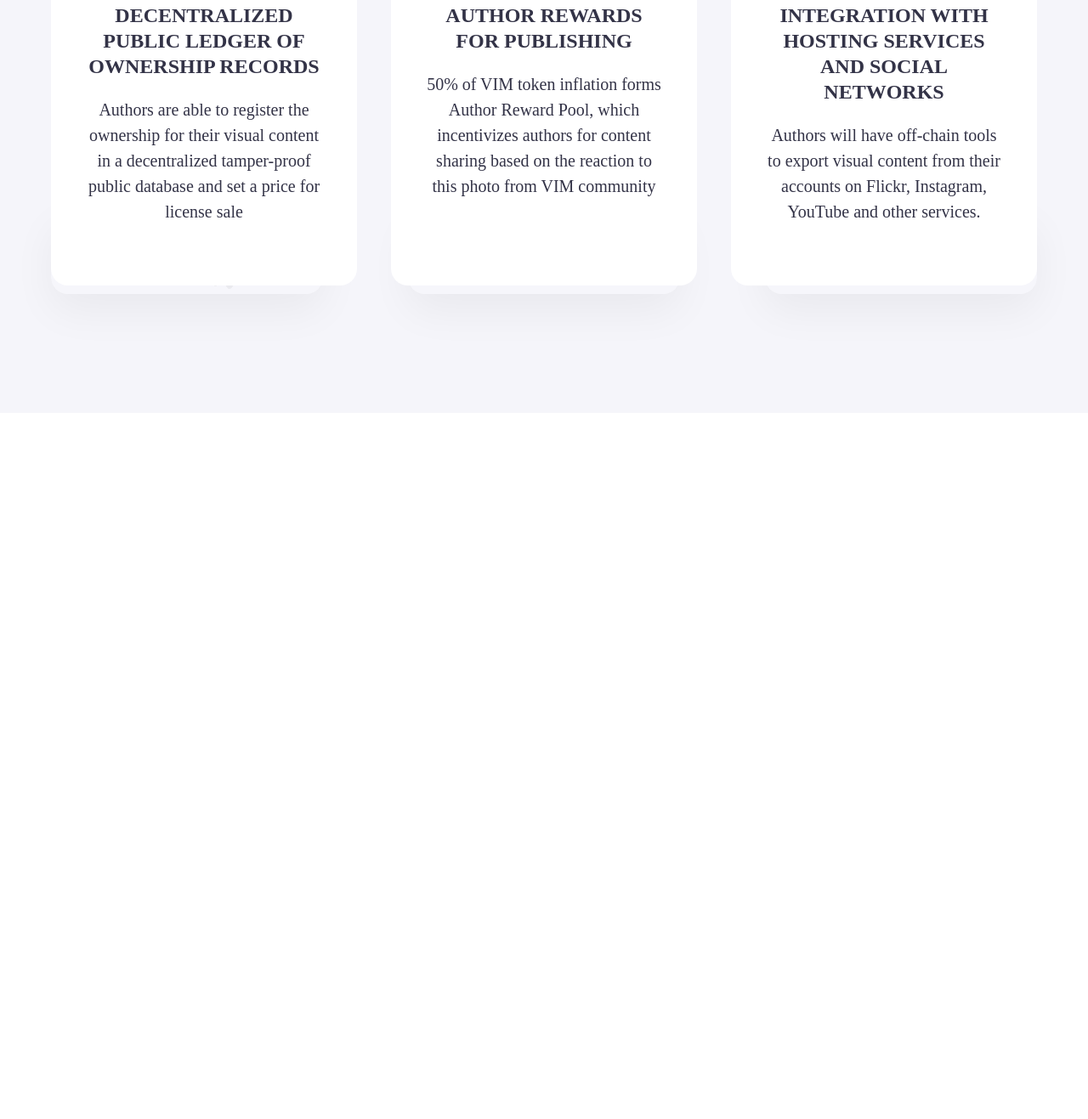
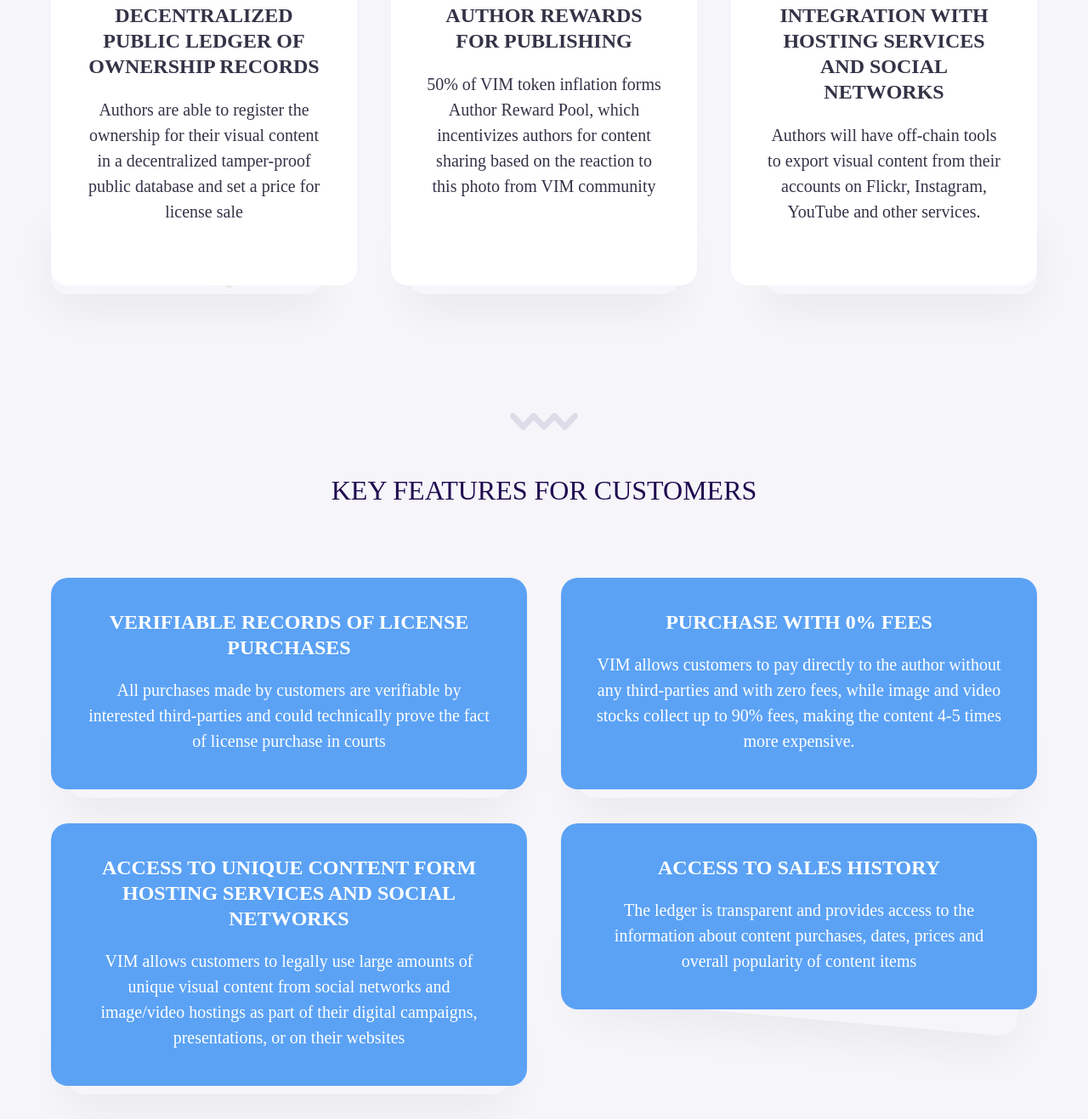
Before and after one commit to dmitryorelopt/vim-lending, a plain HTML site: page index.html in a window 1280 px wide. Shown: the part 1970-3287 px from the top of the page at 85% size. Before the commit the page ends 2456 px from the top, so only its background shows below. Drawn offline with Linux system fonts and the light colour scheme.

Commit message:
added for customers block

```diff
--- a/css/description.css
+++ b/css/description.css
@@ -88,15 +88,8 @@
     margin: 110px auto 0;
 }
 
-.title_description {
-    margin: 56px auto 0;
-    font-size: 32px;
-    color: #1f094e;
-    max-width: 1000px;
-    width: 90%;
-    text-align: center;
-    text-transform: uppercase;
-    line-height: 1.06;
+.title_description.block_title {
+    margin-top: 56px;
 }
 
 .description_description {
--- a/css/for-authors.css
+++ b/css/for-authors.css
@@ -19,13 +19,8 @@
     margin: 0 auto;
 }
 
-.title_for-authors {
-    margin: 55px auto 0;
-    text-transform: uppercase;
-    font-size: 32px;
-    line-height: 1.06;
-    text-align: center;
-    color: #1f094e;
+.title_for-authors.block_title {
+    margin-top: 55px;
 }
 
 .cards_for-author {
--- /dev/null
+++ b/css/for-customers.css
@@ -0,0 +1,70 @@
+.container_for-customers {
+    background-color: #f5f5fa;
+    padding-bottom: 100px;
+}
+
+.delimiter_for-customer {
+    margin: 0 auto;
+}
+
+.title_for-customers.block_title {
+    margin-top: 55px;
+}
+
+.cards_for-customers {
+    max-width: 1200px;
+    margin: 65px auto;
+    display: flex;
+    justify-content: flex-start;
+    align-items: flex-start;
+    flex-wrap: wrap;
+
+}
+
+.card_for-customers {
+    position: relative;
+    width: 560px;
+    padding: 37px 40px 42px;
+    border-radius: 20px;
+    background-color: #5ba2f5;
+    margin: 20px;
+    z-index: 10;
+}
+
+.title-card_for-customers {
+    font-size: 24px;
+    font-weight: bold;
+    line-height: 1.25;
+    text-align: center;
+    text-transform: uppercase;
+    color: #ffffff;
+}
+
+.description-card_for-customers {
+    margin-top: 20px;
+    font-size: 20px;
+    font-weight: 300;
+    line-height: 1.5;
+    text-align: center;
+    color: #ffffff;
+}
+
+.wrapper-fro-substrate_for-customers {
+    position: relative;
+}
+
+.substrate-card_for-customers {
+    position: absolute;
+    width: 520px;
+    max-width: 93%;
+    height: 100px;
+    border-radius: 20px;
+    left: 40px;
+    bottom: 10px;
+    background-color: rgba(255, 255, 255, 0.05);
+    box-shadow: 0 20px 50px 0 rgba(0, 0, 0, 0.05);
+}
+
+.rotate-5 {
+    transform: rotate(5deg);
+}
--- a/css/main.css
+++ b/css/main.css
@@ -1,7 +1,7 @@
 @import "./title.css";
 @import "./description.css";
 @import "./for-authors.css";
-
+@import "./for-customers.css";
 
 body {
     margin: 0;
@@ -53,3 +53,15 @@
     justify-content: center;
     align-items: center;
 }
+
+.block_title {
+    font-size: 32px;
+    line-height: 1.06;
+    letter-spacing: normal;
+    text-align: center;
+    color: #1f094e;
+    margin: 0 auto;
+    text-transform: uppercase;
+    max-width: 1000px;
+    width: 90%;
+}
--- a/css/title.css
+++ b/css/title.css
@@ -35,7 +35,7 @@
     color: white;
 }
 
-.title_title {
+.title {
     margin-top: 167px;
     font-size: 56px;
     color: white;
--- a/index.html
+++ b/index.html
@@ -15,7 +15,7 @@
         <a class="content_center" href="#3">menu</a>
         <a class="content_center main-btn_title" href="#1">menu</a>
     </div>
-    <div class="title_title">
+    <div class="title">
         TOKENIZE YOUR VISUAL CONTENT
     </div>
     <div class="description_title">
@@ -42,7 +42,7 @@
             <div class="small-circle_description right-small-circle_description"></div>
         </div>
         <div class="big-delimiter delimiter_description"></div>
-        <div class="title_description">
+        <div class="title_description block_title">
             VIM is a decentralized ledger for copyright registration of media assets governed by its stakeholders
         </div>
         <div class="description_description">
@@ -57,9 +57,10 @@
 <div class="container_for-authors">
     <div class="background_for-authors"></div>
     <div class="big-delimiter delimiter_for-authors"></div>
-    <div class="title_for-authors">
+    <div class="title_for-authors block_title">
         Key features for Authors
     </div>
+    <div class="cards_for-author content_center">
         <div class="cards_for-author content_center">
             <div class="card_for-authors">
                 <div class="circle_for-author content_center">
@@ -70,7 +71,8 @@
                         Decentralized public ledger of ownership records
                     </div>
                     <div class="description-card_for-authors">
-                    Authors are able to register the ownership for their visual content in a decentralized tamper-proof
+                        Authors are able to register the ownership for their visual content in a decentralized
+                        tamper-proof
                         public database and set a price for license sale
                     </div>
                 </div>
@@ -86,7 +88,8 @@
                         Author rewards for publishing
                     </div>
                     <div class="description-card_for-authors">
-                    50% of VIM token inflation forms Author Reward Pool, which incentivizes authors for content sharing
+                        50% of VIM token inflation forms Author Reward Pool, which incentivizes authors for content
+                        sharing
                         based on the reaction to this photo from VIM community
                     </div>
                 </div>
@@ -102,7 +105,8 @@
                         Integration with hosting services and social networks
                     </div>
                     <div class="description-card_for-authors">
-                    Authors will have off-chain tools to export visual content from their accounts on Flickr, Instagram,
+                        Authors will have off-chain tools to export visual content from their accounts on Flickr,
+                        Instagram,
                         YouTube and other services.
                     </div>
                 </div>
@@ -110,6 +114,69 @@
             </div>
         </div>
     </div>
+</div>
+
+
+<div class="container_for-customers">
+    <div class="big-delimiter delimiter_for-customer"></div>
+    <div class="title_for-customers block_title">
+        key features for customers
+    </div>
+    <div class="cards_for-customers">
+        <div class="wrapper-fro-substrate_for-customers">
+            <div class="card_for-customers">
+                <div class="title-card_for-customers">
+                    Verifiable records of license purchases
+                </div>
+                <div class="description-card_for-customers">
+                    All purchases made by customers are verifiable by interested third-parties and could technically
+                    prove
+                    the fact of license purchase in courts
+                </div>
+            </div>
+            <div class="substrate-card_for-customers"></div>
+        </div>
+        <div class="wrapper-fro-substrate_for-customers">
+            <div class="card_for-customers">
+                <div class="title-card_for-customers">
+                    Purchase with 0% fees
+                </div>
+                <div class="description-card_for-customers">
+                    VIM allows customers to pay directly to the author without any third-parties and with zero fees,
+                    while
+                    image and video stocks collect up to 90% fees, making the content 4-5 times more expensive.
+                </div>
+            </div>
+            <div class="substrate-card_for-customers"></div>
+        </div>
+        <div class="wrapper-fro-substrate_for-customers">
+            <div class="card_for-customers">
+                <div class="title-card_for-customers">
+                    Access to unique content form hosting services and social networks
+                </div>
+                <div class="description-card_for-customers">
+                    VIM allows customers to legally use large amounts of unique visual content from social networks and
+                    image/video hostings as part of their digital campaigns, presentations, or on their websites
+                </div>
+            </div>
+            <div class="substrate-card_for-customers"></div>
+        </div>
+        <div class="wrapper-fro-substrate_for-customers">
+            <div class="card_for-customers">
+                <div class="title-card_for-customers">
+                    Access to sales history
+                </div>
+                <div class="description-card_for-customers">
+                    The ledger is transparent and provides access to the information about content purchases, dates,
+                    prices
+                    and overall popularity of content items
+                </div>
+            </div>
+            <div class="substrate-card_for-customers rotate-5"></div>
+        </div>
+
+    </div>
+</div>
 
 </body>
 </html>
```
Lines whose indentation alone changed are shown as unchanged.
